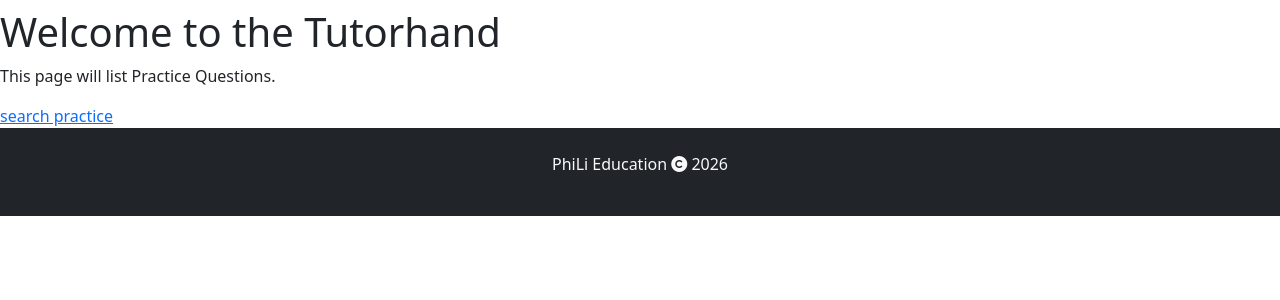
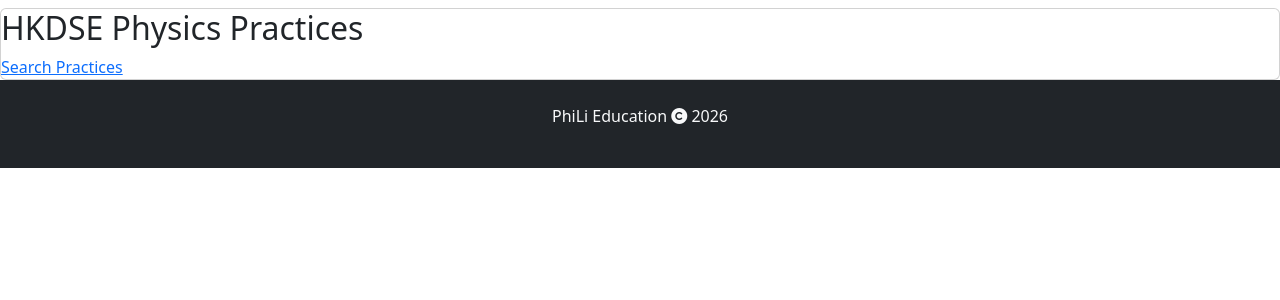
Before and after one commit to phili-ed/phili-ed, a Flask app: page / in a window 1280 px wide. Shown: the part 58-358 px from the top of the page. Run offline with Flask 3, Linux system fonts and the light colour scheme; some libraries are stand-ins or nearby versions; some web fonts are replaced.

Commit message:
filling basic format

```diff
--- a/app.py
+++ b/app.py
@@ -338,5 +338,6 @@ def logout():
     return "logged out!"
 
 
+
 if __name__ == '__main__':
     app.run(host='0.0.0.0', port=8000)
--- a/templates/index.html
+++ b/templates/index.html
@@ -3,9 +3,9 @@
 {% block title %} Home {% endblock %}
 
     {% block content %}
-
-    <h1>Welcome to the Tutorhand</h1>
-    <p>This page will list Practice Questions.</p>
-    <a href="/search">search practice</a>
+    <div class="card">
+        <h2>HKDSE Physics Practices</h2>
+        <a href="/search">Search Practices</a>
+    </div>
 
     {% endblock %}
--- a/templates/navbar.html
+++ b/templates/navbar.html
@@ -1,5 +1,5 @@
 <nav class="navbar navbar-expand-md bg-light mb-2">
-                <a class="navbar-brand" href="#">
+                <a class="navbar-brand" href="/">
                     <img src="/static/font.png" width="30" height="30" alt=" ">
                     <span class="winky-sans-logo">哲理教育 Phi-Li Education</span>
                 </a>
```
Also changed, not shown: templates/contact.html (added, +18 -0 lines).
